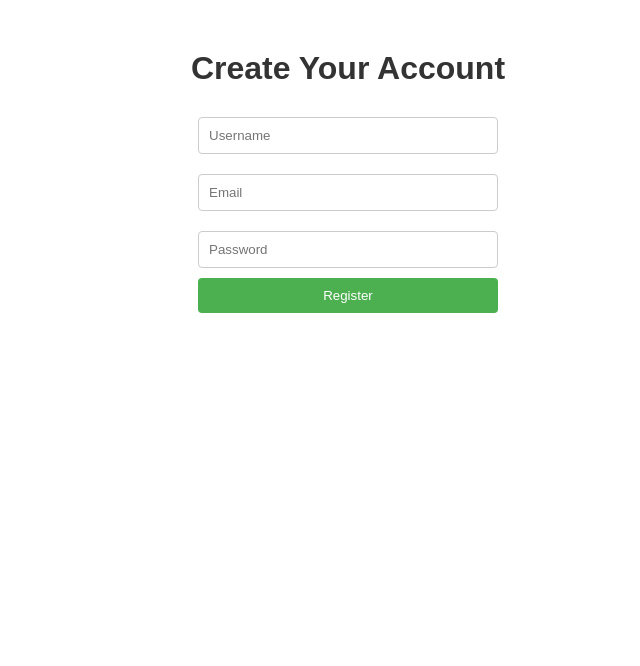
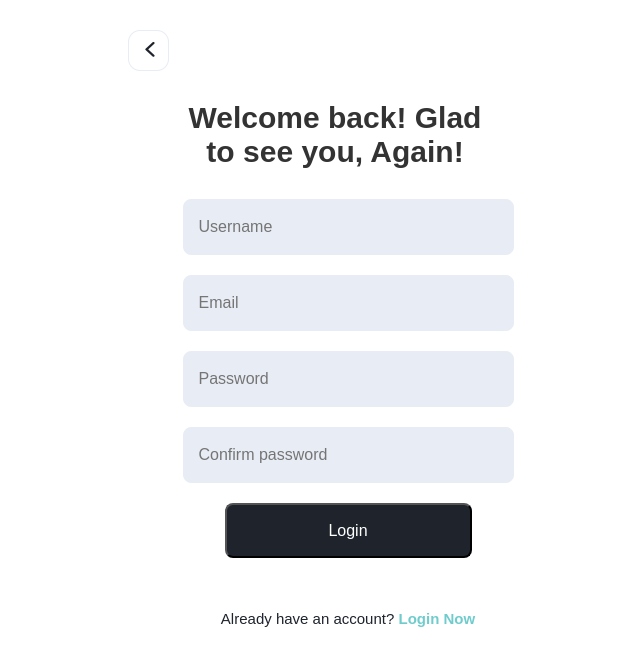
Before and after one commit to Mgridgelabs/moringabox_frontend, a React (Create React App) app: page /register in a window 1280 px wide. Shown: the top 666 px of the page, without its empty margins (292-932 px from the left). Built offline with nearby package versions, Linux system fonts and the light colour scheme.

Commit message:
Register page styling

```diff
--- a/src/pages/LoginPage.css
+++ b/src/pages/LoginPage.css
@@ -97,6 +97,11 @@
     font-weight: 700;
     line-height: 21px;
     text-decoration: none;
+    cursor: pointer;
+  }
+
+  #registerLink:hover {
+    text-decoration: underline;
   }
 
   /* Media Queries for responsiveness */
--- a/src/pages/LoginPage.js
+++ b/src/pages/LoginPage.js
@@ -11,6 +11,10 @@ function LoginPage() {
     navigate('/landing'); // Navigate to the Landing Page
   };
 
+  const handleRegisterClick = () => {
+    navigate('/register')
+  }
+
   return (
     <div className="Loginpage-Container">
       <div className="mainContent">
@@ -19,8 +23,8 @@ function LoginPage() {
           src={back_img}
           alt="back"
           id="back_img"
-          onClick={handleBackClick} // Trigger the navigation when clicked
-          style={{ cursor: 'pointer' }} // Add cursor style to indicate it's clickable
+          onClick={handleBackClick}
+          style={{ cursor: 'pointer' }}
         />
 
         <div className="login-Content">
@@ -38,7 +42,7 @@ function LoginPage() {
 
           {/* Register route */}
           <p id="register-route">
-            Don’t have an account? <span id="registerLink">Register Now</span>
+            Don’t have an account? <span id="registerLink" onClick={handleRegisterClick}>Register Now</span>
           </p>
         </div>
       </div>
--- a/src/pages/RegisterPage.css
+++ b/src/pages/RegisterPage.css
@@ -1,39 +1,184 @@
-/* src/pages/RegisterPage.css */
+/* Base styles for LoginPage */
+.Registerpage-Container {
+  background-color: #FFFFFF;
+  display: flex;
+  flex-direction: column;
+  width: 100%;
+  max-width: 900px;
+  margin: 0 auto;
+  padding: 30px;
+  box-sizing: border-box;
+}
 
-.register-container {
-    display: flex;
-    flex-direction: column;
-    align-items: center;
-    margin-top: 50px;
+.registermainContent {
+  display: flex;
+  flex-direction: column;
+  width: 100%;
+  justify-content: center;
+  align-items: center;
+}
+
+#registerback_img {
+  margin-left: -400px;
+  width: 41px;
+  height: 41px;
+}
+
+.register-Content {
+  display: flex;
+  flex-direction: column;
+  justify-content: center;
+  margin-top: 30px;
+}
+
+#welcome-message2 {
+  width: 305px;
+  height: 78px;
+  font-size: 30px;
+  font-weight: 700;
+  text-align: center;
+}
+
+#inputregisterData {
+  display: flex;
+  flex-direction: column;
+  align-items: center;
+  width: 100%;
+}
+
+.register-Content input {
+  margin-top: 20px;
+  width: 331px;
+  height: 56px;
+  border: 1px solid #E8ECF4;
+  border-radius: 8px;
+  background-color: #E8ECF4;
+  padding-left: 15px;
+  font-size: 16px;
+}
+
+#forgot_password {
+  margin-top: 10px;
+  margin-left: auto;
+  margin-right: auto;
+  text-decoration: underline;
+  color: #6A707C;
+  font-size: 14px;
+  font-weight: 600;
+  line-height: 16px;
+  cursor: pointer;
+}
+
+#register-button {
+  width: 247px;
+  height: 55px;
+  border-radius: 8px;
+  margin-left: auto;
+  margin-right: auto;
+  background-color: #1E232C;
+  color: white;
+  margin-top: 20px;
+  font-size: 16px;
+  cursor: pointer;
+}
+
+#login-route {
+  margin-top: 50px;
+  color: #1E232C;
+  font-size: 15px;
+  font-weight: 500;
+  line-height: 21px;
+  text-align: center;
+}
+
+#loginLink {
+  color: #70CCCC;
+  font-size: 15px;
+  font-weight: 700;
+  line-height: 21px;
+  text-decoration: none;
+  cursor: pointer;
+}
+#loginLink:hover {
+  text-decoration: underline;
+}
+/* Media Queries for responsiveness */
+
+/* Mobile Devices (Portrait, smaller screens) */
+@media (max-width: 767px) {
+  .Registerpage-Container {
+    padding: 15px; /* Less padding for smaller screens */
   }
 
-  #register-title {
-    font-size: 2rem;
-    margin-bottom: 20px;
+  #welcome-message2 {
+    font-size: 24px; /* Adjust font size for mobile */
+    width: 100%; /* Allow text to be more flexible */
   }
 
-  .register-form {
-    display: flex;
-    flex-direction: column;
-    width: 300px;
+  #inputregisterData input {
+    width: 100%; /* Make inputs take full width */
+    margin-top: 10px;
   }
 
-  .register-form input {
-    margin: 10px 0;
-    padding: 10px;
-    border: 1px solid #ccc;
-    border-radius: 4px;
+  #register-button {
+    width: 100%; /* Make button full width on mobile */
+    font-size: 18px;
   }
 
-  #register-submit-btn {
-    background-color: #4CAF50;
-    color: white;
-    padding: 10px;
-    border: none;
-    border-radius: 4px;
-    cursor: pointer;
+  #login-route {
+    margin-top: 20px;
   }
 
-  #register-submit-btn:hover {
-    background-color: #45a049;
+  #loginLink {
+    font-size: 16px;
   }
+}
+
+/* Tablet devices (small tablets, larger phones) */
+@media (max-width: 1024px) and (min-width: 768px) {
+  .Registerpage-Container {
+    padding: 20px; /* Slightly more padding */
+  }
+
+  #welcome-message2 {
+    font-size: 26px; /* Adjust font size */
+    width: 100%;
+  }
+
+  #inputregisterData input {
+    width: 90%; /* Make inputs a little smaller */
+  }
+
+
+  #register-button {
+    width: 90%; /* Make button a little smaller */
+    font-size: 16px;
+  }
+
+  #login-route {
+    margin-top: 30px;
+  }
+
+  #loginLink {
+    font-size: 16px;
+  }
+}
+
+/* Desktop Devices */
+@media (min-width: 1025px) {
+  .Registerpage-Container {
+    padding: 30px; /* More padding on larger screens */
+  }
+
+  #welcome-message2 {
+    font-size: 30px; /* Default font size */
+  }
+
+  #inputregisterData input {
+    width: 331px; /* Default width for inputs */
+  }
+
+  #register-button {
+    width: 247px; /* Default button width */
+  }
+}
--- a/src/pages/RegisterPage.js
+++ b/src/pages/RegisterPage.js
@@ -1,58 +1,35 @@
-// src/pages/RegisterPage.js
-import React, { useState } from 'react';
-import './RegisterPage.css'; // Add styles for the Register page
+import React from 'react';
+import { useNavigate } from 'react-router-dom';
+import back_img from '../assets/back_img.png'
+import './RegisterPage.css';
 
 function RegisterPage() {
-  const [formData, setFormData] = useState({
-    username: '',
-    email: '',
-    password: '',
-  });
+  const navigate = useNavigate(); // Initialize the navigate function
 
-  const handleInputChange = (e) => {
-    const { name, value } = e.target;
-    setFormData({
-      ...formData,
-      [name]: value,
-    });
+  // Function to handle the click event
+  const handleBackClick = () => {
+    navigate('/landing'); // Navigate to the Landing Page
   };
 
-  const handleSubmit = (e) => {
-    e.preventDefault();
-    // Handle the registration logic here, like making an API call
-    console.log('Form submitted:', formData);
-  };
-
+  const handleLoginClick = () => {
+    navigate('/login')
+  }
   return (
-    <div className="register-container">
-      <h1 id="register-title">Create Your Account</h1>
-      <form onSubmit={handleSubmit} className="register-form">
-        <input
-          type="text"
-          name="username"
-          placeholder="Username"
-          value={formData.username}
-          onChange={handleInputChange}
-          required
-        />
-        <input
-          type="email"
-          name="email"
-          placeholder="Email"
-          value={formData.email}
-          onChange={handleInputChange}
-          required
-        />
-        <input
-          type="password"
-          name="password"
-          placeholder="Password"
-          value={formData.password}
-          onChange={handleInputChange}
-          required
-        />
-        <button type="submit" id="register-submit-btn">Register</button>
-      </form>
+    <div className="Registerpage-Container">
+        <div className="registermainContent">
+        <img src={back_img} alt="back" id="registerback_img" onClick={handleBackClick} style={{ cursor: 'pointer' }} />
+        <div className="register-Content">
+            <h1 id="welcome-message2">Welcome back! Glad to see you, Again!</h1>
+            <form id="inputregisterData">
+                <input name="username" placeholder="Username" />
+                <input name="email" placeholder="Email" />
+                <input name="password" placeholder="Password" />
+                <input name="confirm_password" placeholder="Confirm password" />
+                <button type="submit" id="register-button">Login</button>
+            </form>
+            <p id="login-route">Already have an account? <span id="loginLink" onClick={handleLoginClick}>Login Now</span></p>
+        </div>
+        </div>
     </div>
   );
 }
```
